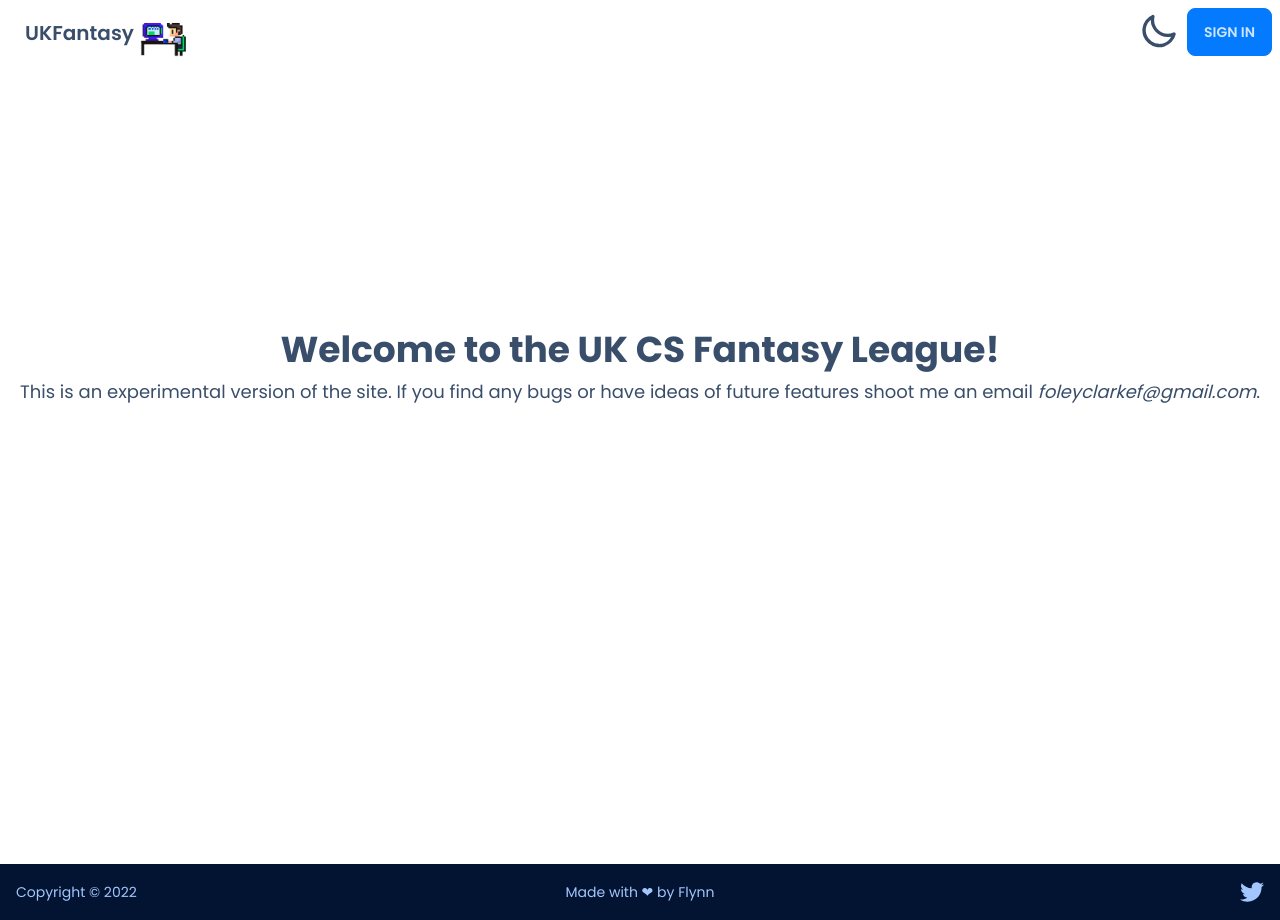
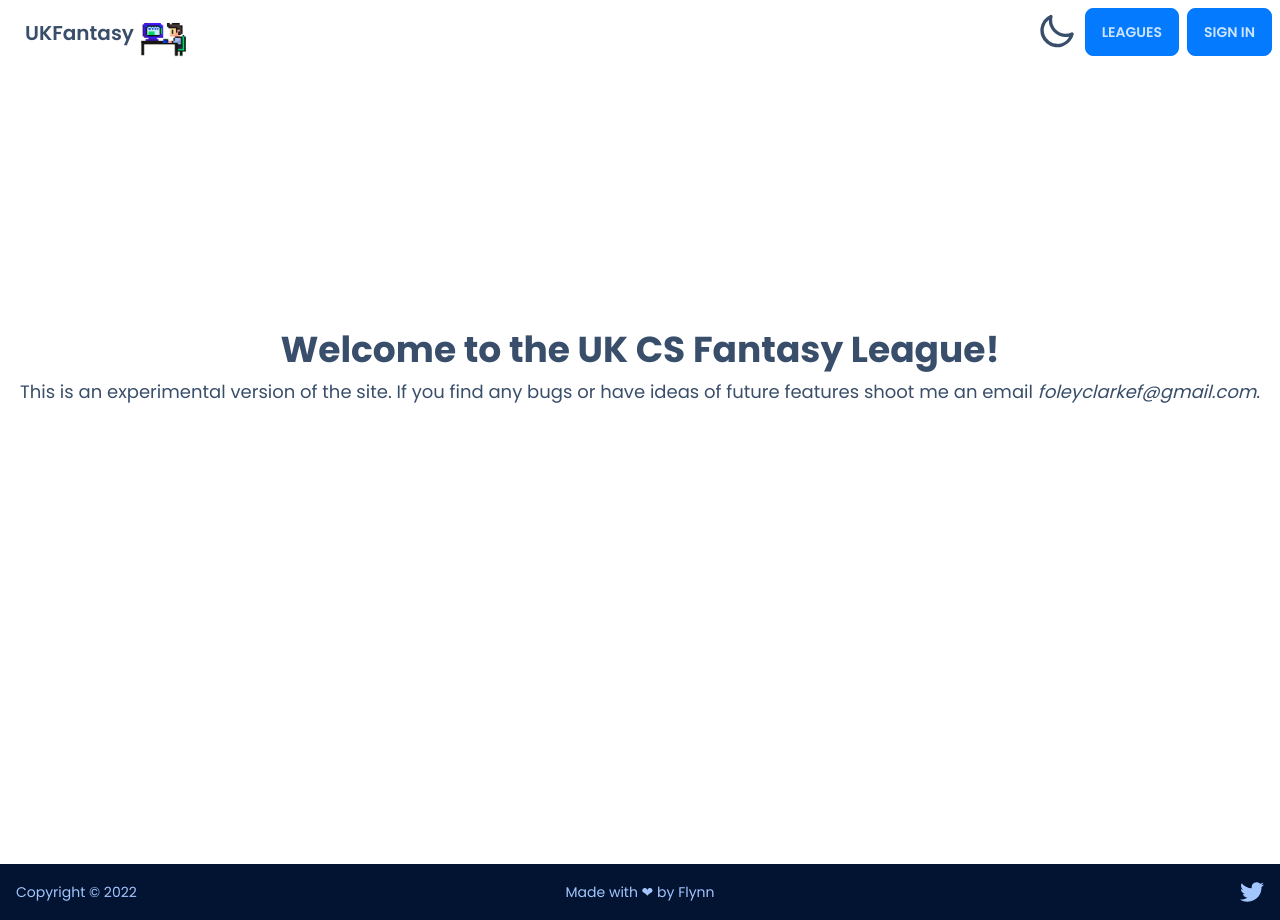
Before and after one commit to FlynnFc/UKFantasy, a Next.js app: page / in a window 1280 px wide. Built offline with nearby package versions, Linux system fonts and the light colour scheme; no server answers.

Commit message:
leagues button shows when not logged in

```diff
--- a/src/components/LoginBtn.tsx
+++ b/src/components/LoginBtn.tsx
@@ -36,12 +36,13 @@ export default function LoginBtn(props: { primary: boolean }) {
                 <a>Settings</a>
               </Link>
             </li>
-            <li>
-              {" "}
-              <Link href="/leagues">
-                <a>Leagues</a>
-              </Link>
-            </li>
+            {status === "authenticated" && (
+              <li>
+                <Link href="/leagues">
+                  <a>Leagues</a>
+                </Link>
+              </li>
+            )}
             <li>
               <button className="btn text-white " onClick={() => signOut()}>
                 Sign out
--- a/src/components/Navbar.tsx
+++ b/src/components/Navbar.tsx
@@ -3,13 +3,14 @@ import Link from "next/link";
 import React, { useState, useEffect } from "react";
 import LoginBtn from "./LoginBtn";
 import logo from "../images/mininewlogo.png";
+import { useSession } from "next-auth/react";
 
 type theme = string[];
 
 const Navbar = () => {
   const [darkmode, setDarkMode] = useState(true);
   const [theme, setTheme] = useState<theme>(["winter", "night"]);
-
+  const { status } = useSession();
   useEffect(() => {
     const localTheme = localStorage.getItem("theme");
     const bodyEl = document.querySelector("body");
@@ -68,7 +69,11 @@ const Navbar = () => {
               <path d="M21.64,13a1,1,0,0,0-1.05-.14,8.05,8.05,0,0,1-3.37.73A8.15,8.15,0,0,1,9.08,5.49a8.59,8.59,0,0,1,.25-2A1,1,0,0,0,8,2.36,10.14,10.14,0,1,0,22,14.05,1,1,0,0,0,21.64,13Zm-9.5,6.69A8.14,8.14,0,0,1,7.08,5.22v.27A10.15,10.15,0,0,0,17.22,15.63a9.79,9.79,0,0,0,2.1-.22A8.11,8.11,0,0,1,12.14,19.73Z" />
             </svg>
           </label>
-
+          {status !== "authenticated" && (
+            <Link href="/leagues">
+              <button className="btn-primary btn">Leagues</button>
+            </Link>
+          )}
           <LoginBtn primary={true} />
         </div>
       </div>
```
